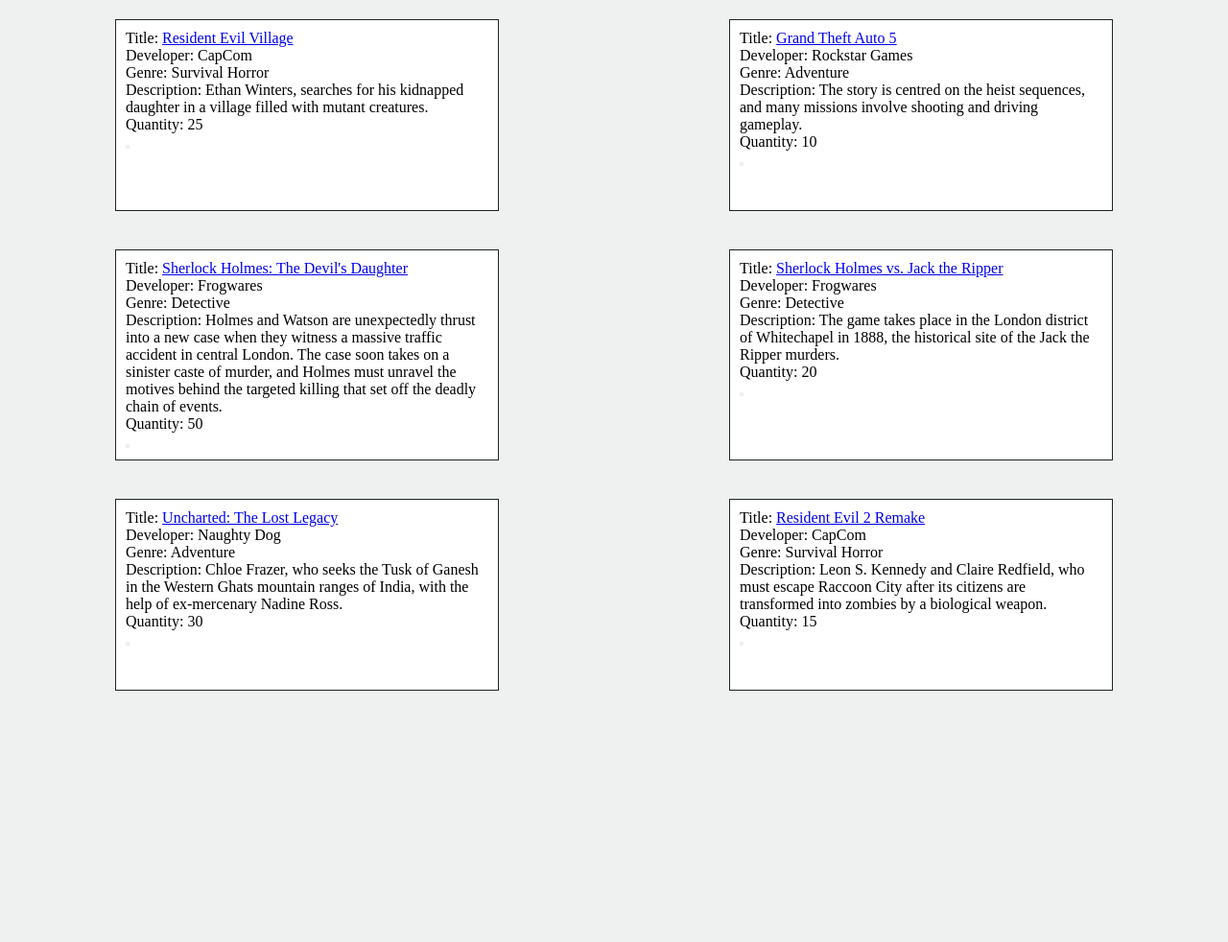
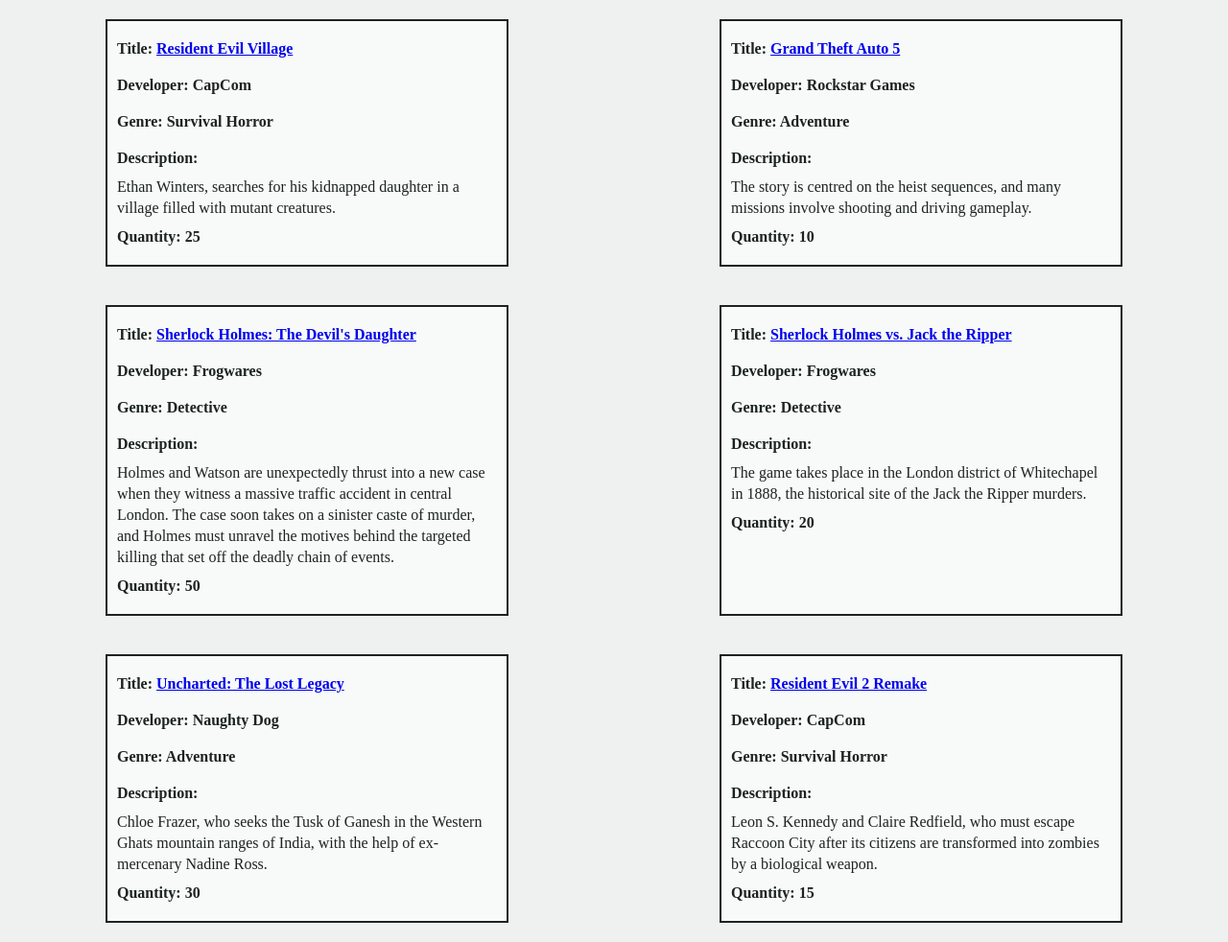
Before and after one commit to nadiaalmurs/Python_Project_GameStore, a Flask app: page /games in a window 1280 px wide. Shown: the part 67-1049 px from the top of the page at 96% size. Before the commit the page ends 787 px from the top, so only its background shows below. Run offline with Flask 2, Linux system fonts and the light colour scheme; data comes from the database, SQL or seed files in the repository; both versions use the stored data as it was after the commit; some libraries are stand-ins or nearby versions; some web fonts are replaced.

Commit message:
more css

```diff
--- a/static/style.css
+++ b/static/style.css
@@ -1,4 +1,5 @@
 @import url('https://fonts.google.com/specimen/Vollkorn?preview.text=Games&preview.text_type=custom');
+@import url('https://fonts.google.com/specimen/Merriweather?preview.text=Games&preview.text_type=custom');
 
 * {
     box-sizing: border-box;
@@ -49,22 +50,57 @@
 }
 
 .box {
-    border: 1px solid #1c2321;
+    border: 2px solid #1c2321;
     display: flex;
     flex-direction: column;
-    width: 400px;
+    width: 420px;
     min-height: 200px;
     background-color: white;
     padding: 10px;
     margin:20px;
+    line-height: 22px;
+    color: #1c2321;
+    background-color: #f7faf8;
+}
+
+.title {
+    font-weight: bold;
+    margin-top: 0.5em;
+    margin-bottom: 0.5em;
+}
+
+.developer {
+    font-weight: bold;
+    margin-top: 0.5em;
+    margin-bottom: 0.5em;
+}
+
+.genre {
+    font-weight: bold;
+    margin-top: 0.5em;
+    margin-bottom: 0.5em;
+}
+
+.description_title {
+    font-weight: bold;
+    margin-top: 0.5em;
+    margin-bottom: 0.5em;
 }
 
 .stock {
     display: flex;
+    font-weight: bold;
     align-items: center;
     justify-content: space-between;
+    margin-top: 0.5em;
+    margin-bottom: 0.5em;
 }
 
-.stock_level {
+.trash-button {
+    display: contents;
+    align-content: center;
+}
 
+.delete-form{
+    display: inline;
 }
--- a/templates/games/index.html
+++ b/templates/games/index.html
@@ -10,10 +10,10 @@
 
     <div class="genre"> Genre: {{game.genre}}</div>
 
-    <div class="description"> Description: {{game.description}} </div>
+    <div class="description"> <div class="description_title"> Description:</div> {{game.description}} </div>
 
 
-    <div class="stock"> Quantity: {{game.stock_quantity}}</div>
+    <div class="stock"> Quantity: {{game.stock_quantity}}
 
     <div class="stock_low">
         {% if game.stock_quantity < 10 %}
@@ -24,6 +24,7 @@
         <i class="gg-shape-square" style="color:green; background-color: green;" aria-hidden="true"></i>
         {% endif %}
     </div>
+    </div>
     <form class="delete-form" action = "games/{{game.id}}/delete" method = "POST">
         <button class="trash-button"><i class="gg-trash"></i></button>
     </form>
```
Also changed, not shown: db/game_manager.db.
